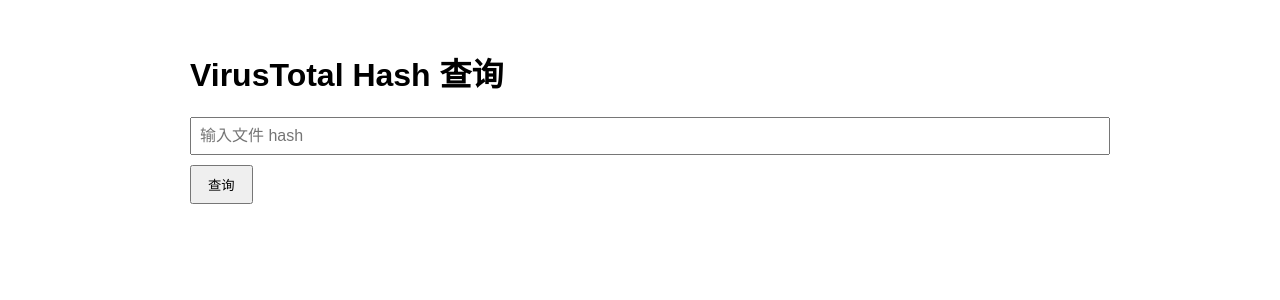
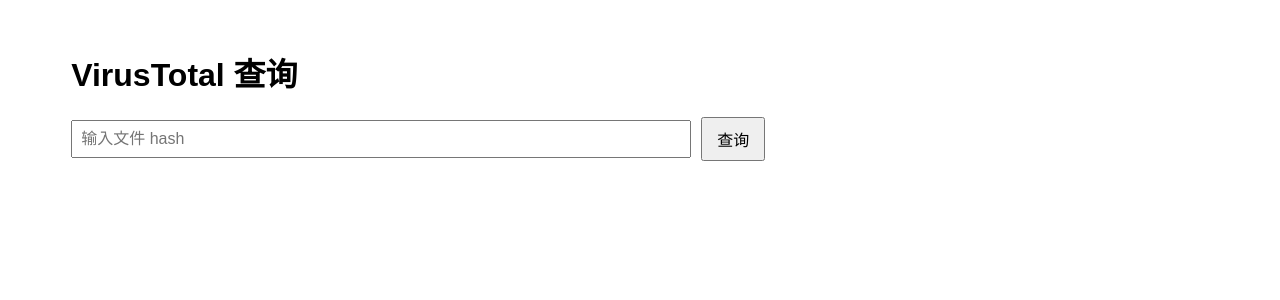
Before and after one commit to wx96wx/vt_vercel_query, a Next.js app: page / in a window 1280 px wide. Shown: the top 300 px of the page. Built offline with nearby package versions, Linux system fonts and the light colour scheme.

Commit message:
optimize the ui

```diff
--- a/pages/index.js
+++ b/pages/index.js
@@ -3,12 +3,8 @@
 export default function Home() {
   const [hash, setHash] = useState("");
   const [result, setResult] = useState(null);
-  const [error, setError] = useState(null);
 
   const submit = async () => {
-    setError(null);
-    setResult(null);
-
     const resp = await fetch("/api/vt", {
       method: "POST",
       headers: { "Content-Type": "application/json" },
@@ -16,97 +12,51 @@
     });
 
     const data = await resp.json();
-
-    // VT 返回错误（没有 data）
-    if (!data?.vt?.data) {
-      setError(data?.vt?.error?.message || "VirusTotal 返回异常");
-      return;
-    }
-
     setResult(data);
   };
 
-  // ===== 从 VT 中安全解构 =====
-  const attrs = result?.vt?.data?.attributes;
-
-  const stats = attrs?.last_analysis_stats;
-  const maliciousEngines = attrs?.last_analysis_results
-    ? Object.entries(attrs.last_analysis_results)
-        .filter(([, v]) => v.category === "malicious")
-        .map(([k]) => k)
-    : [];
-
-  const names = attrs?.names || [];
-  const signature = attrs?.signature_info;
-
   return (
-    <div style={{ padding: 20, maxWidth: 900, margin: "0 auto", fontFamily: "sans-serif" }}>
-      <h1>VirusTotal Hash 查询</h1>
-
+    <div style={{ padding: "20px", fontFamily: "sans-serif", maxWidth: "90%", margin: "0 auto" }}>
+      <h1>VirusTotal 查询</h1>
+      <div style={{ display: "flex", flexWrap: "wrap", alignItems: "center", gap: "10px" }}>
         <input
           value={hash}
           onChange={e => setHash(e.target.value)}
           placeholder="输入文件 hash"
-        style={{ width: "100%", padding: 8, fontSize: 16 }}
+          style={{ flex: "1 1 300px", maxWidth: "600px", padding: "8px", fontSize: "16px" }}
         />
-      <button onClick={submit} style={{ marginTop: 10, padding: "8px 16px" }}>
+        <button onClick={submit} style={{ padding: "8px 14px", fontSize: "16px" }}>
           查询
         </button>
+      </div>
 
-      {/* 错误显示 */}
-      {error && (
-        <div style={{ marginTop: 20, color: "red" }}>
-          ❌ {error}
-        </div>
-      )}
+      {result && (
+        <div style={{ marginTop: "20px", maxWidth: "800px" }}>
+          <h3>查询结果</h3>
+          <pre
+            style={{
+              background: "#222",
+              color: "#fff",
+              padding: "10px",
+              overflowX: "auto",
+              whiteSpace: "pre-wrap",
+              wordBreak: "break-word",
+            }}
+          >
+            {JSON.stringify(result.vt, null, 2)}
+          </pre>
 
-      {/* 查询结果 */}
-      {attrs && (
-        <div style={{ marginTop: 30 }}>
-          <h2>检测结果</h2>
-
-          <p>
-            检测率：
-            <b>
-              {stats.malicious} /{" "}
-              {Object.values(stats).reduce((a, b) => a + b, 0)}
-            </b>
-          </p>
-
-          <h3>恶意引擎</h3>
-          {maliciousEngines.length === 0 ? (
-            <p>无</p>
-          ) : (
-            <ul>
-              {maliciousEngines.map(e => (
-                <li key={e}>{e}</li>
-              ))}
-            </ul>
-          )}
-
-          <h3>文件名</h3>
-          <ul>
-            {names.slice(0, 10).map((n, i) => (
-              <li key={i}>{n}</li>
-            ))}
-          </ul>
-
-          {signature && (
-            <>
-              <h3>签名信息</h3>
-              <pre style={{ background: "#222", color: "#fff", padding: 10 }}>
-                {JSON.stringify(signature, null, 2)}
-              </pre>
-            </>
-          )}
-
+          {/* 改动的关键：调用自己后端的下载接口 */}
+          {result.vt && result.vt.data?.id && (
             <a
               href={`/api/download/${result.vt.data.id}`}
               target="_blank"
               rel="noopener noreferrer"
+              style={{ display: "inline-block", marginTop: "10px", color: "#0070f3" }}
             >
-            下载文件（如果权限允许）
+              下载文件（如果API权限允许）
             </a>
+          )}
         </div>
       )}
     </div>
```
Lines whose indentation alone changed are shown as unchanged.
